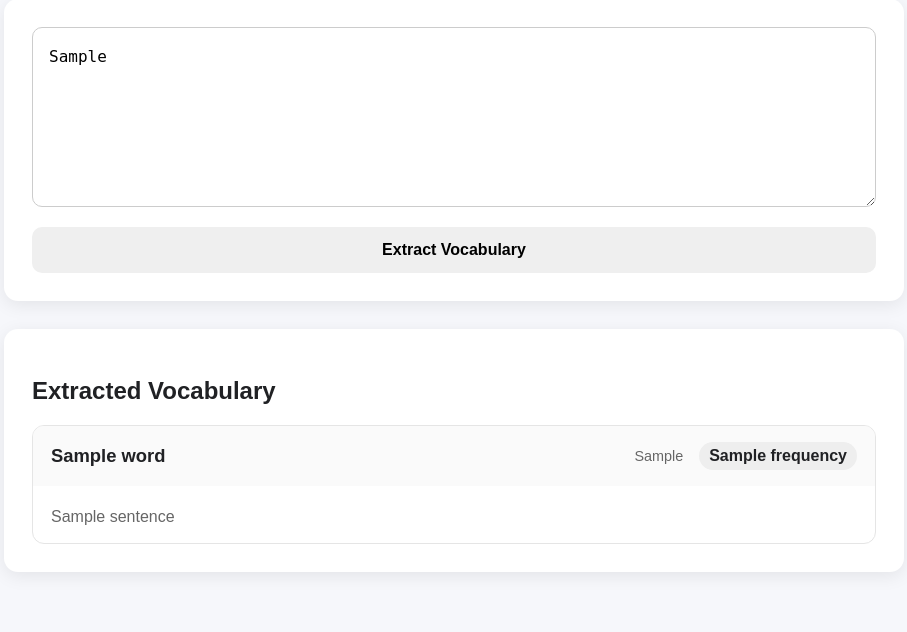
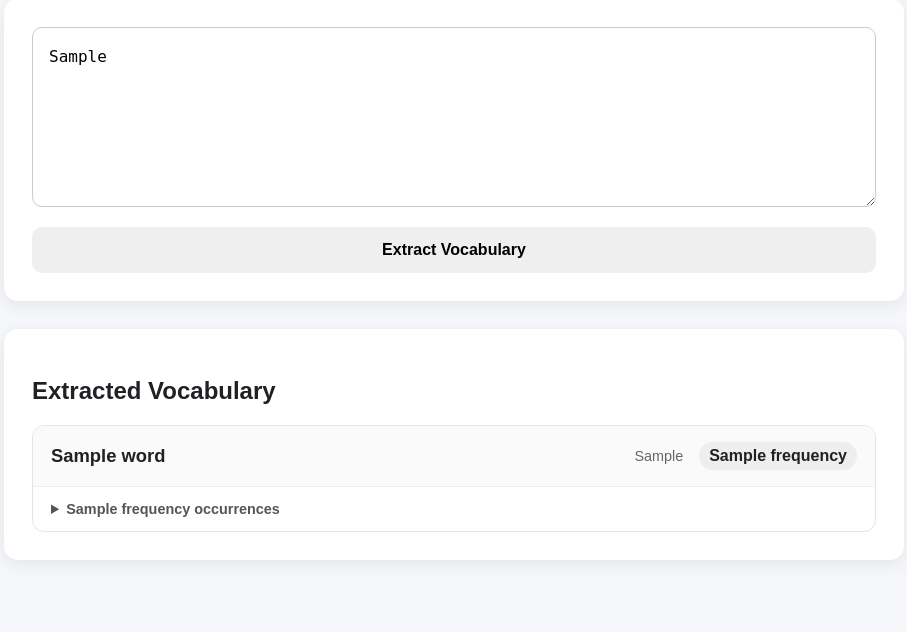
Before and after one commit to Joycie221/korean-vocab-extractor, a Flask app: template templates/index.html in a window 1280 px wide. Shown: the part 186-818 px from the top of the page, without its empty margins (186-1093 px from the left). After the commit the page ends 747 px from the top, so only its background shows below. Run offline with Flask 3, Linux system fonts and the light colour scheme; the template is opened without the code that fills it: most values are stand-ins (such as "Sample title", 1, 10 or a date in 2020).

Commit message:
Add collapsible vocabulary context

```diff
--- a/static/style.css
+++ b/static/style.css
@@ -159,3 +159,37 @@ th {
     color: #666;
     line-height: 1.5;
 }
+
+.context-details {
+    border-top: 1px solid #eeeeee;
+}
+
+.context-summary {
+    padding: 14px 18px;
+    cursor: pointer;
+    font-size: 0.9rem;
+    font-weight: bold;
+    color: #555;
+    user-select: none;
+}
+
+.context-summary:hover {
+    background: #f8f8f8;
+}
+
+.context-details[open] .context-summary {
+    border-bottom: 1px solid #eeeeee;
+}
+
+.context-details .occurrences {
+    padding: 0 18px;
+}
+
+.context-details .occurrence {
+    padding: 14px 0;
+    border-bottom: 1px solid #eeeeee;
+}
+
+.context-details .occurrence:last-child {
+    border-bottom: none;
+}
--- a/templates/index.html
+++ b/templates/index.html
@@ -72,6 +72,14 @@
                             </div>
 
 
+                            <details class="context-details">
+
+                                <summary class="context-summary">
+                                    {{ item.frequency }}
+                                    occurrence{% if item.frequency != 1 %}s{% endif %}
+                                </summary>
+
+
                                 <div class="occurrences">
 
                                     {% for occurrence in item.occurrences %}
@@ -92,6 +100,8 @@
 
                                 </div>
 
+                            </details>
+
                         </article>
 
                     {% endfor %}
```
Lines whose indentation alone changed are shown as unchanged.
